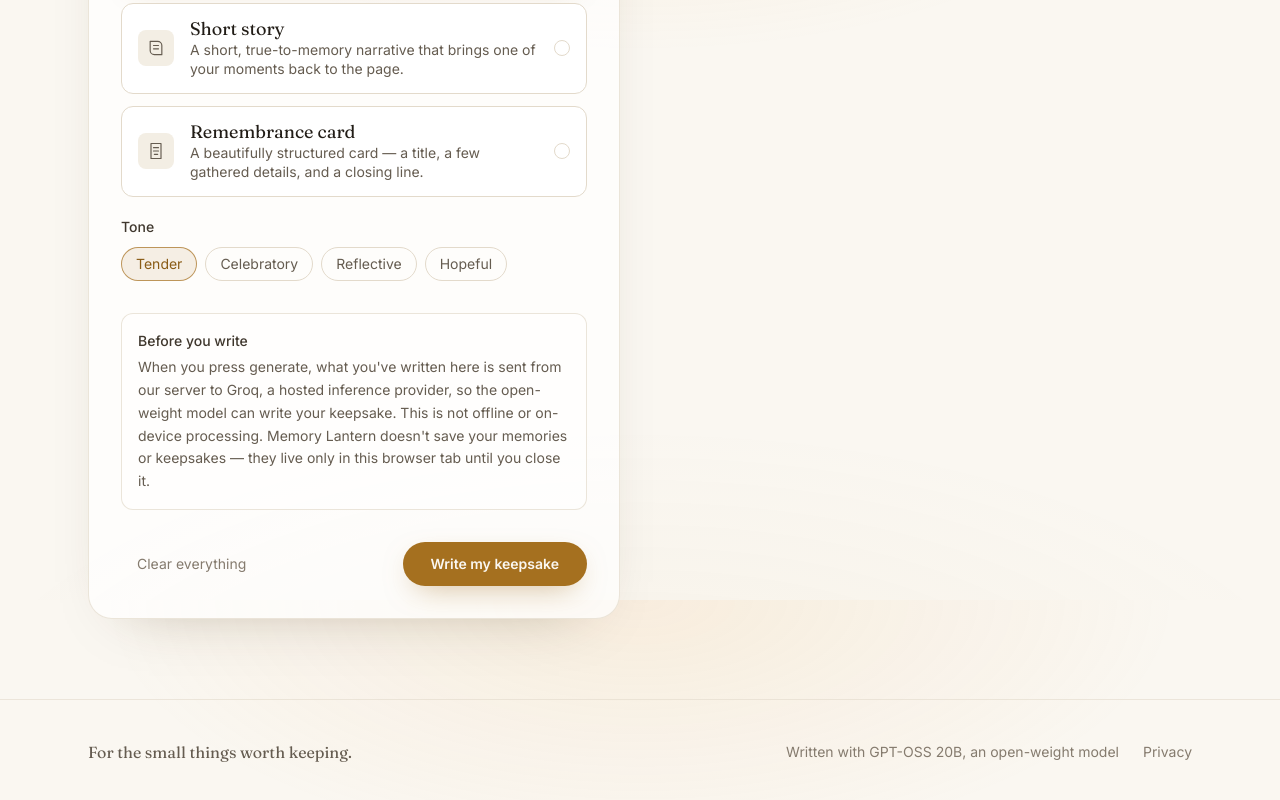
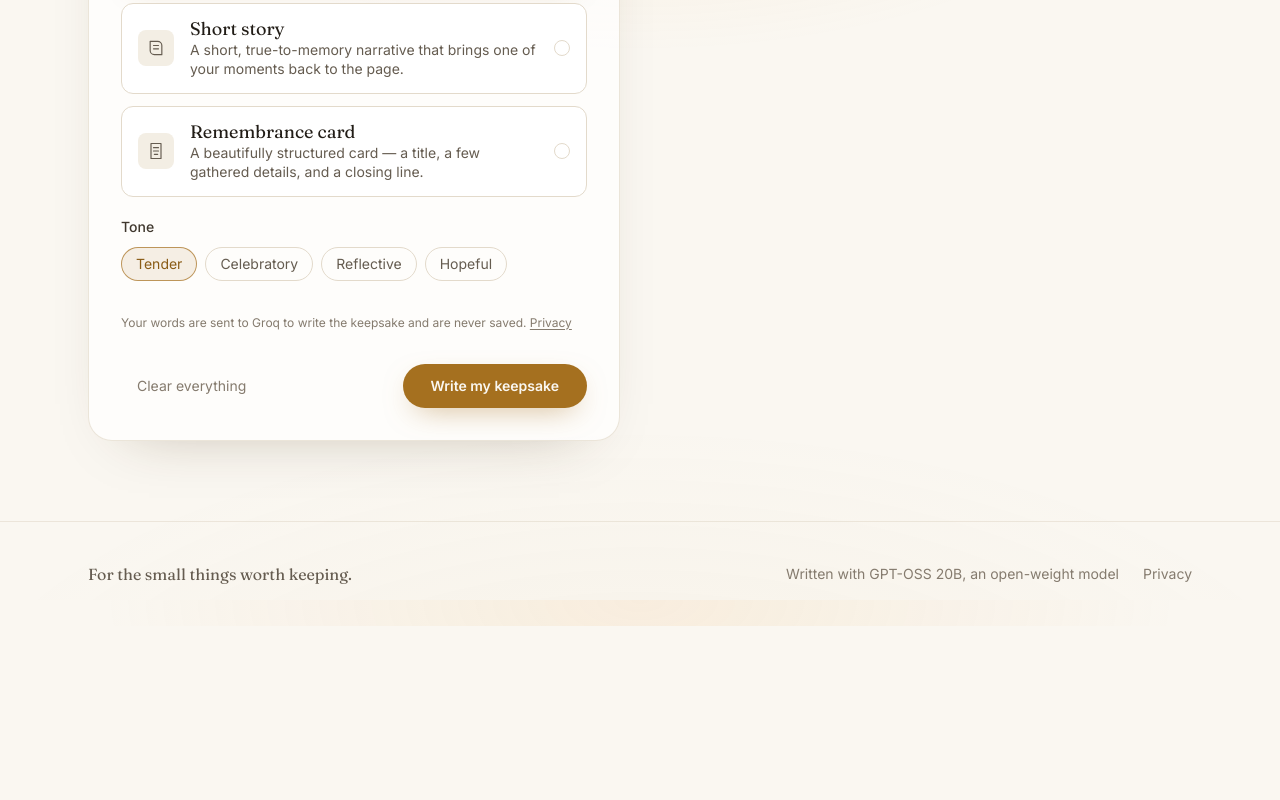
Before and after one commit to nehaprasad-dev/memory-lantern, a Next.js app: page /create in a window 1280 px wide. Shown: the part 1800-2600 px from the top of the page. After the commit the page ends 2426 px from the top, so only its background shows below. Built offline with nearby package versions, Linux system fonts and the light colour scheme.

Commit message:
shrink privacy notice to a single line with a link.

```diff
--- a/src/components/PrivacyNotice.tsx
+++ b/src/components/PrivacyNotice.tsx
@@ -1,21 +1,17 @@
+import Link from "next/link";
+
 interface PrivacyNoticeProps {
   className?: string;
 }
 
-/** Inline disclosure shown next to the form, before anything is sent. */
+/** One-line disclosure shown next to the form, before anything is sent. */
 export function PrivacyNotice({ className = "" }: PrivacyNoticeProps) {
   return (
-    <aside
-      className={`rounded-xl border border-line/70 bg-ash/60 p-4 text-sm leading-relaxed text-mist ${className}`}
-      aria-label="Privacy notice"
-    >
-      <p className="mb-1 font-medium text-parchment">Before you write</p>
-      <p>
-        When you press generate, what you&apos;ve written here is sent from our server to
-        Groq, a hosted inference provider, so the open-weight model can write your keepsake.
-        This is not offline or on-device processing. Memory Lantern doesn&apos;t save your
-        memories or keepsakes — they live only in this browser tab until you close it.
-      </p>
-    </aside>
+    <p className={`text-xs leading-relaxed text-dusk ${className}`}>
+      Your words are sent to Groq to write the keepsake and are never saved.{" "}
+      <Link href="/#privacy" className="underline underline-offset-2 hover:text-parchment">
+        Privacy
+      </Link>
+    </p>
   );
 }
```
